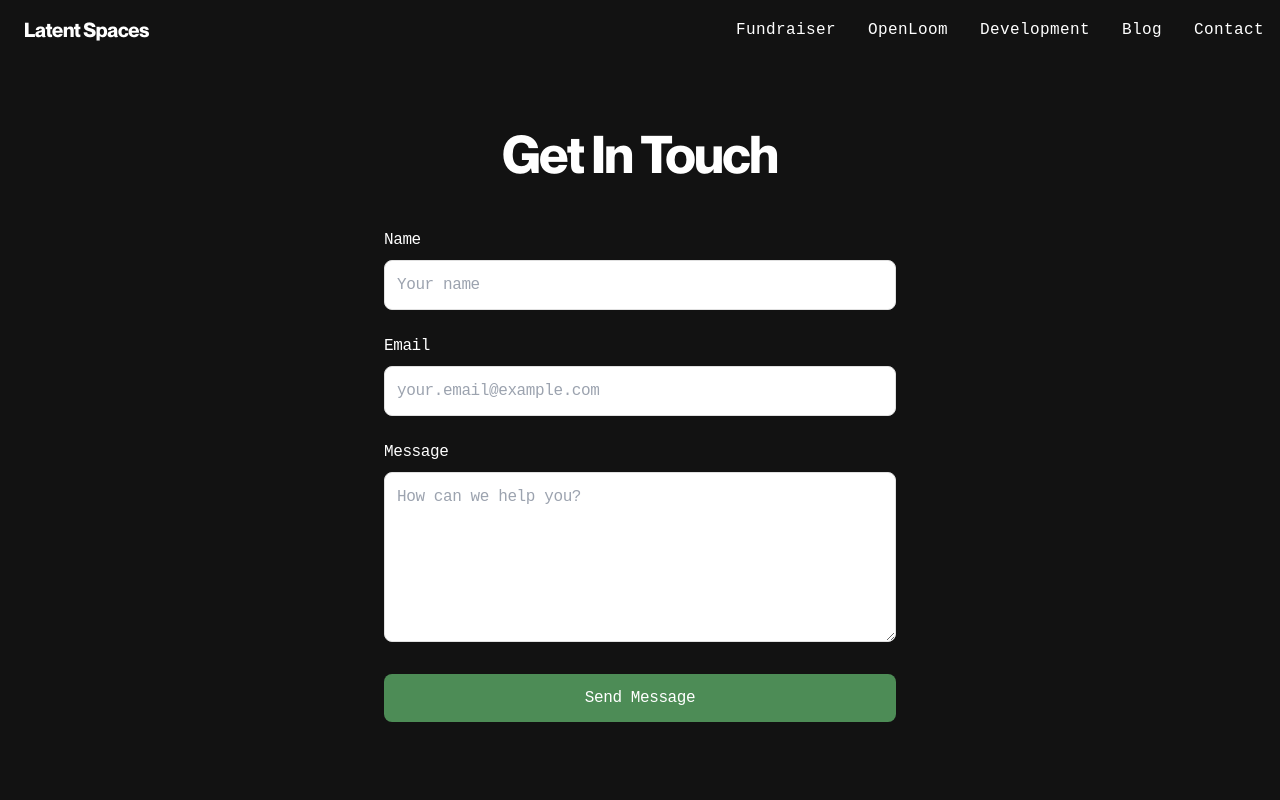
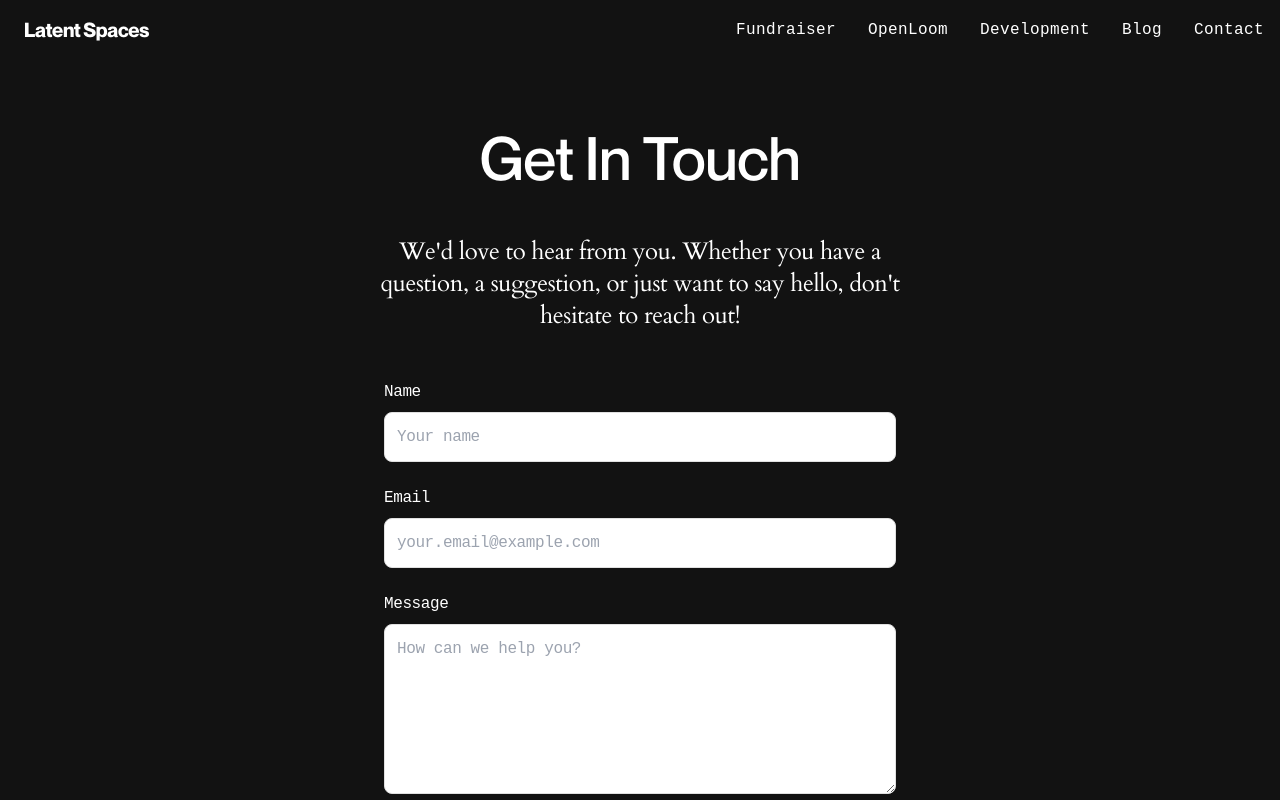
Before and after one commit to intrinsic-labs/latent-spaces-web, a Next.js app in the folder next-js/: page /contact in a window 1280 px wide. Shown: the top 800 px of the page. Built offline with nearby package versions, Linux system fonts and the light colour scheme.

Commit message:
update contact form

```diff
--- a/next-js/src/app/contact/page.tsx
+++ b/next-js/src/app/contact/page.tsx
@@ -51,7 +51,8 @@ export default function ContactPage() {
       transition={{ duration: 0.5 }}
     >
       <div className="container-custom">
-        <h1 className="heading-lg font-medium mb-12 text-center">Get In Touch</h1>
+        <h1 className="text-6xl font-medium font-neue-montreal mb-12 text-center">Get In Touch</h1>
+        <p className="text-center font-cardo text-2xl max-w-xl mx-auto mb-12">We&apos;d love to hear from you. Whether you have a question, a suggestion, or just want to say hello, don&apos;t hesitate to reach out!</p>
 
         <div className="max-w-lg mx-auto">
           {submitted ? (
@@ -122,7 +123,7 @@ export default function ContactPage() {
               <button
                 type="submit"
                 disabled={isSubmitting || formState.submitting}
-                className="w-full py-3 bg-ls-accent text-white rounded-lg hover:bg-accent transition-colors disabled:opacity-70"
+                className="w-full py-3 bg-ls-accent text-white rounded-full hover:bg-accent transition-colors disabled:opacity-70"
               >
                 {isSubmitting || formState.submitting ? 'Sending...' : 'Send Message'}
               </button>
```
